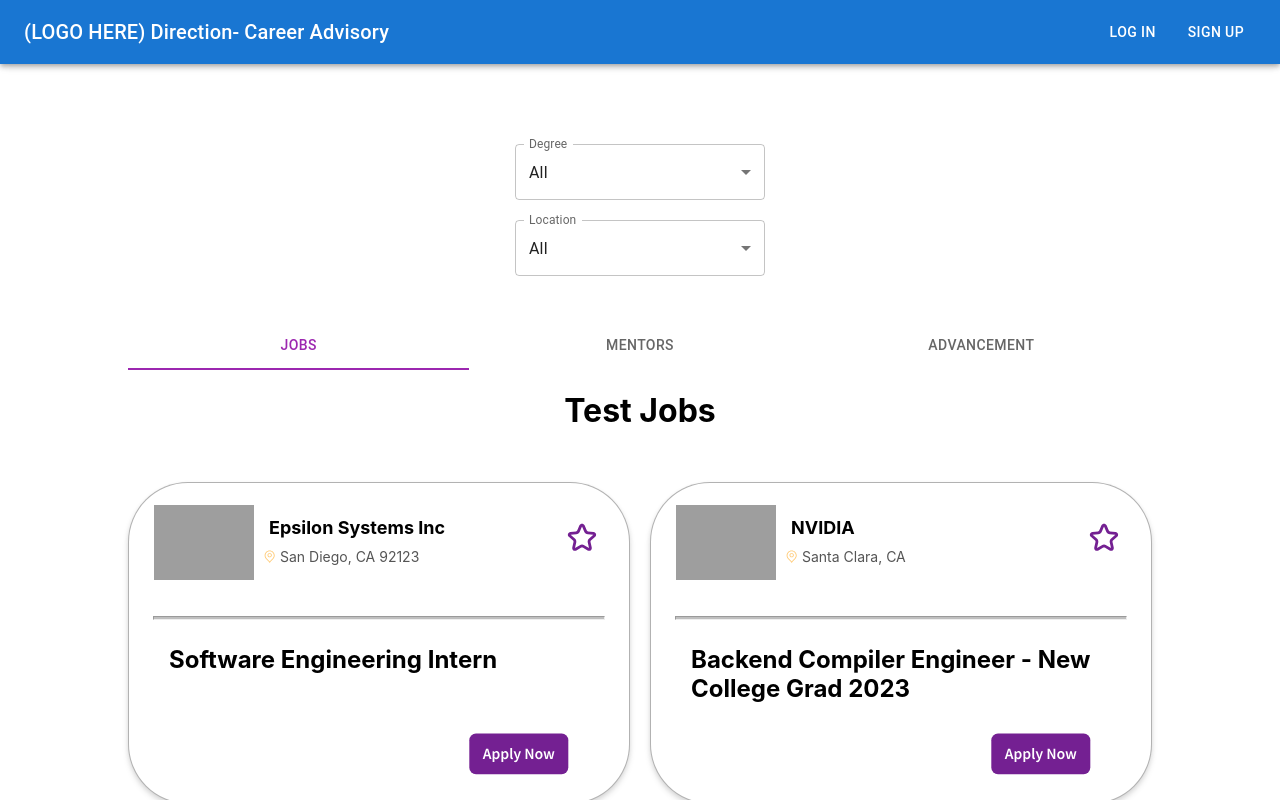
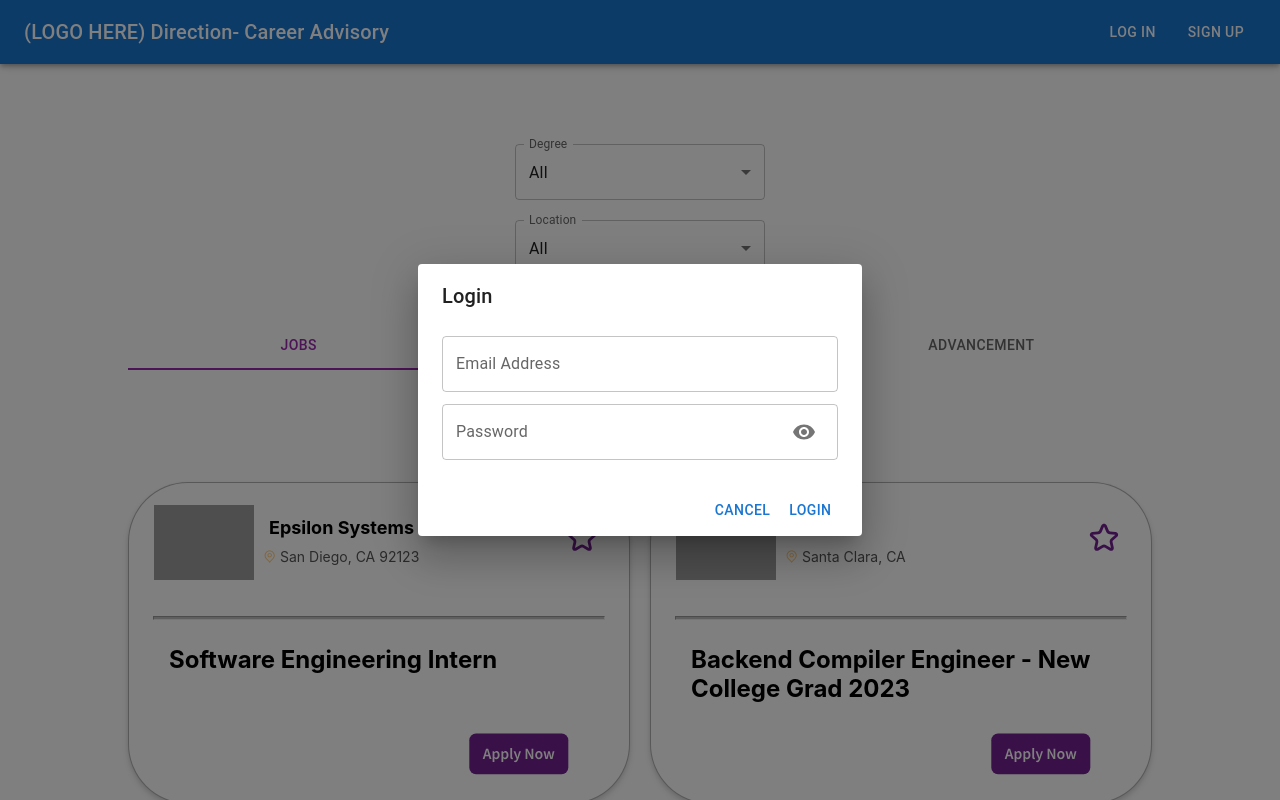
Before and after one commit to AboodAsfari/accenture-direction, a React (Create React App) app: page / in a window 1280 px wide. Both pictures are taken after a click on the button "LOG IN". Shown: the top 800 px of the page. Built offline with nearby package versions, Linux system fonts and the light colour scheme; grey boxes are pictures that could not be loaded.

Commit message:
Added skeleton for signup dialog

```diff
--- a/src/App.js
+++ b/src/App.js
@@ -1,20 +1,19 @@
+import React from "react";
 import {
-  Alert,
   AppBar,
-  Box,
-  CssBaseline,
-  FormControlLabel,
-  ThemeProvider,
   Toolbar,
   Typography,
-  Snackbar,
   Stack,
   Button,
 } from "@mui/material";
 import LoginDialog from "./LoginDialog";
 import CareerAdvice from "./CareerAdvice";
+import SignupDialog from "./SignupDialog";
 
-function App() {
+const App = () => {
+  const [loginOpen, setLoginOpen] = React.useState(false);
+  const [signupOpen, setSignupOpen] = React.useState(false);
+
   return (
     <>
     <AppBar position="sticky" component="nav">
@@ -23,15 +22,16 @@ function App() {
               (LOGO HERE) Direction- Career Advisory
           </Typography>
           <Stack direction={"row"} sx={{ position: "fixed", right: 20 }}>
-            <Button variant="container"> Log In </Button>
-            <Button variant="container"> Sign Up </Button>
+            <Button variant="container" onClick={() => setLoginOpen(true)}> Log In </Button>
+            <Button variant="container" onClick={() => setSignupOpen(true)}> Sign Up </Button>
           </Stack>
         </Toolbar>
     </AppBar>
 
     <CareerAdvice />
 
-    <LoginDialog open={false}></LoginDialog>
+    <LoginDialog open={loginOpen} onClose={() => setLoginOpen(false)} />
+    <SignupDialog open={signupOpen} onClose={() => setSignupOpen(false)} />
     </>
   );
 }
--- a/src/LoginDialog.jsx
+++ b/src/LoginDialog.jsx
@@ -1,76 +1,33 @@
-/**
- * Twenty Three Fifty Nine - Grade tracking tool
- * Copyright (C) 2023  Abdulrahman Asfari and Christopher E Sa
- *
- * This program is free software: you can redistribute it and/or modify
- * it under the terms of the GNU General Public License as published by
- * the Free Software Foundation, either version 3 of the License, or
- * (at your option) any later version.
- *
- * This program is distributed in the hope that it will be useful,
- * but WITHOUT ANY WARRANTY; without even the implied warranty of
- * MERCHANTABILITY or FITNESS FOR A PARTICULAR PURPOSE.  See the
- * GNU General Public License for more details.
- *
- * You should have received a copy of the GNU General Public License
- * along with this program.  If not, see <https://www.gnu.org/licenses/>
-*/
-
 import React, { useCallback } from "react";
 import {
-    Alert,
     Box,
     Button,
-    CircularProgress,
-    Collapse,
     Dialog,
     IconButton,
     InputAdornment,
     DialogActions,
     DialogContent,
     DialogTitle,
-    Snackbar,
     Stack,
     TextField,
-    Typography,
 } from "@mui/material";
 
-import CloseIcon from "@mui/icons-material/Close";
 import Visibility from "@mui/icons-material/Visibility";
 import VisibilityOff from "@mui/icons-material/VisibilityOff";
 
-/**
- * This dialog allows the user to log into their account
- * and access the rest of the website. It also allows the user to
- * request a password reset.
- */
 const LoginDialog = (props) => {
     const {
-        activeTri,
         onClose,
         open,
-        setIsLoggedIn,
-        setUserDetails,
     } = props;
 
-    // Tracks whether the user is logging in or requesting a password reset.
-    const [loginState, setLoginState] = React.useState(true);
-
-    // Stores user details from the login form.
     const [email, setEmail] = React.useState("");
     const [password, setPassword] = React.useState("");
 
-    // States for visual feedback when the form is being used.
-    const [loginError, setLoginError] = React.useState(null);
-    const [loading, setLoading] = React.useState(false);
     const [showPassword, setShowPassword] = React.useState(false);
-    const [resetPasswordSuccess, setResetPasswordSuccess] = React.useState(false);
 
-    /** Closes the login dialog. */
     const handleClose = useCallback(() => {
         onClose();
-        setLoginError(null);
-        setLoginState(true);
         setEmail("");
         setPassword("");
         setShowPassword(false);
@@ -78,8 +35,8 @@ const LoginDialog = (props) => {
 
     return (
         <Box>
-            <Dialog open={open} onClose={() => loginState ? handleClose() : setLoginState(true)} fullWidth maxWidth="xs">
-                <DialogTitle> { loginState ? "Login" : "Reset Passowrd" } </DialogTitle>
+            <Dialog open={open} onClose={() => handleClose()} fullWidth maxWidth="xs">
+                <DialogTitle> Login </DialogTitle>
 
                 <DialogContent>
                     <TextField autoFocus margin="dense" id="email" label="Email Address" type="email" fullWidth value={email}
@@ -101,8 +58,8 @@ const LoginDialog = (props) => {
 
                 <DialogActions sx={{ display: "flex", justifyContent: "flex-end", px: 2 }}>
                     <Stack direction="row">
-                        <Button onClick={handleClose}>Cancel</Button>
-                        <Button  disabled={loading} fullWidth> Login </Button>
+                        <Button onClick={handleClose}> Cancel </Button>
+                        <Button fullWidth> Login </Button>
                     </Stack>
                 </DialogActions>
             </Dialog>
--- /dev/null
+++ b/src/SignupDialog.jsx
@@ -0,0 +1,75 @@
+import React, { useCallback } from "react";
+import {
+    Box,
+    Button,
+    Dialog,
+    DialogActions,
+    DialogContent,
+    DialogTitle,
+    IconButton,
+    InputAdornment,
+    TextField,
+} from "@mui/material";
+
+import Visibility from "@mui/icons-material/Visibility";
+import VisibilityOff from "@mui/icons-material/VisibilityOff";
+
+const SignupDialog = (props) => {
+    const {
+        onClose,
+        open,
+    } = props;
+
+    const [name, setName] = React.useState("");
+    const [email, setEmail] = React.useState("");
+    const [password, setPassword] = React.useState("");
+
+    const [showPassword, setShowPassword] = React.useState(false);
+
+    const handleClose = useCallback(() => {
+        onClose();
+        setName("");
+        setEmail("");
+        setPassword("");
+        setShowPassword(false);
+    }, [onClose]);
+
+    return (
+        <Box>
+            <Dialog open={open} onClose={handleClose}>
+                <DialogTitle> Sign Up </DialogTitle>
+
+                <DialogContent>
+                    <TextField autoFocus margin="dense" id="name" label="Name" type="text" fullWidth
+                        value={name} onChange={(e) => setName(e.target.value)}
+                    />
+                    <TextField margin="dense" id="email" label="Email Address" type="email" fullWidth value={email}
+                        onChange={(e) => setEmail(e.target.value)}
+                    />
+                    <TextField margin="dense" id="password" label="Password" fullWidth value={password} onChange={(e) => setPassword(e.target.value)}
+                        type={showPassword ? "text" : "password"}
+                        InputProps={{endAdornment:
+                            <InputAdornment position="end">
+                                <IconButton onClick={() => setShowPassword(!showPassword)} tabIndex={-1}>
+                                    { showPassword ? <VisibilityOff /> : <Visibility /> }
+                                </IconButton>
+                            </InputAdornment>
+                        }}
+                    />
+                </DialogContent>
+
+                <DialogActions>
+                    <Button onClick={handleClose}> Cancel </Button>
+                    <Box sx={{ position: "relative" }}>
+                        <Button disabled={!name || !email || !password}
+                        >
+                            Sign Up
+                        </Button>
+                    </Box>
+                </DialogActions>
+            </Dialog>
+        </Box>
+    );
+}
+
+export default SignupDialog;
```
